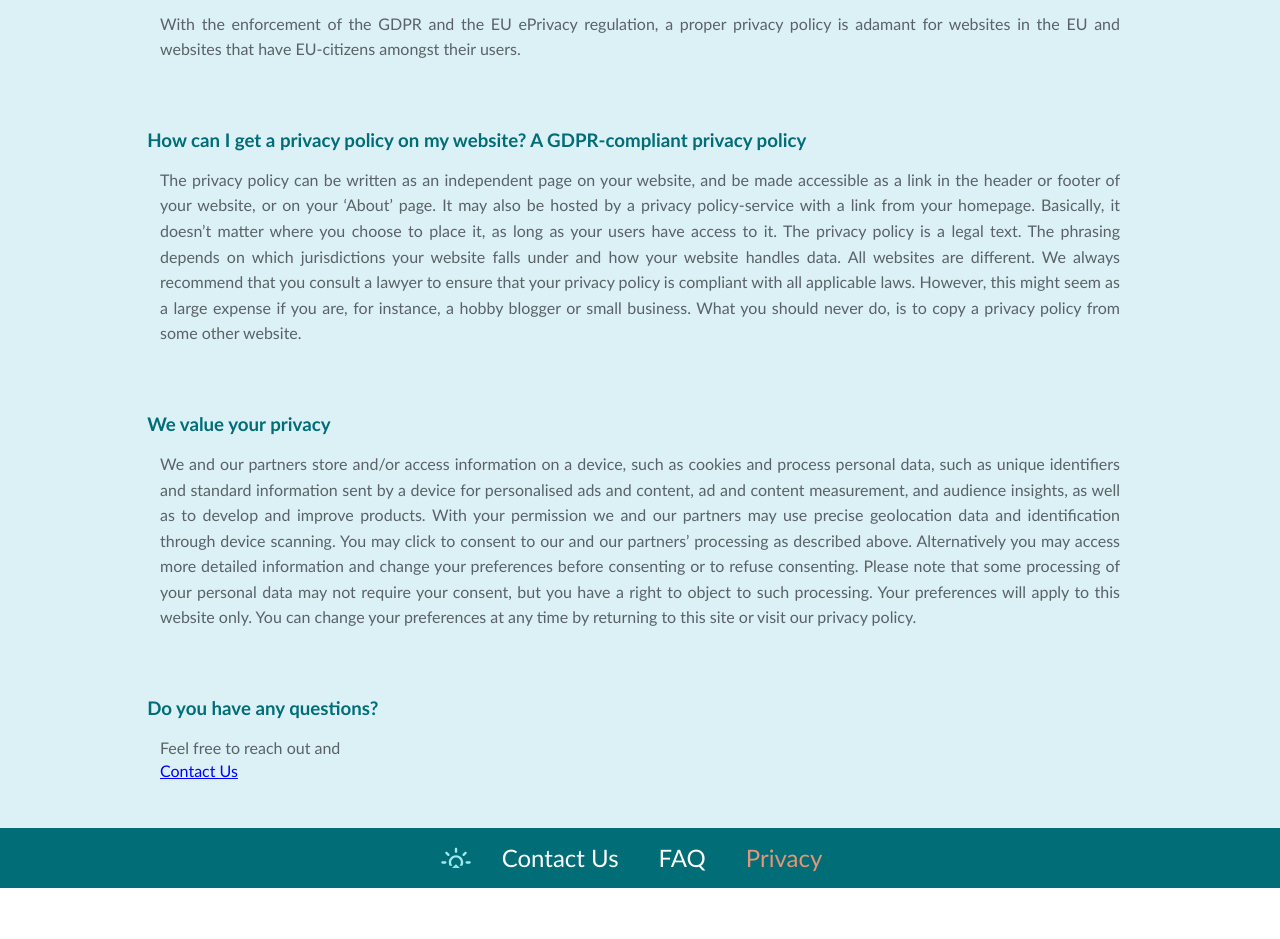
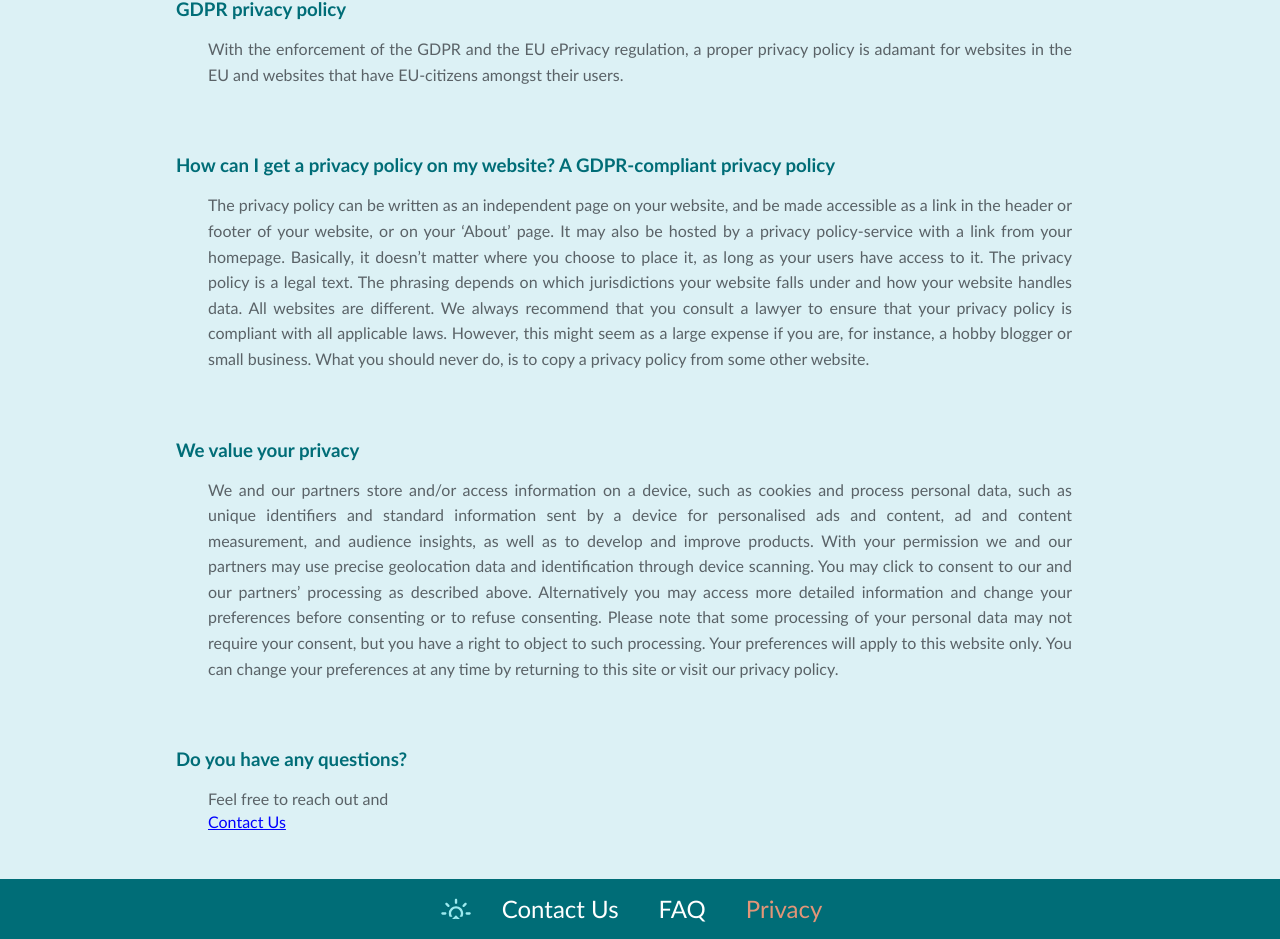
Before and after one commit to Arpadtoth100/EventHorizon, a React (Create React App) app: page /privacy in a window 1280 px wide. Shown: the part 719-1658 px from the top of the page. Before the commit the page ends 1607 px from the top, so only its background shows below. Built offline with nearby package versions, Linux system fonts and the light colour scheme; no server answers.

Commit message:
kis fixek

```diff
--- a/src/App.css
+++ b/src/App.css
@@ -63,6 +63,7 @@ textarea {
 
 .infoboxcontainer {
   display: flex;
+  margin-left: 4rem;
 }
 
 .infoboxcolumn {
@@ -72,7 +73,7 @@ textarea {
 
 .infoboxImg {
   height: 25vh;
-  width: 20vw;
+  width: 23rem;
 }
 
 .thankyoutext {
@@ -177,12 +178,6 @@ form * {
   background-color: #edf6f9;
 }
 
-/* .map-create {
-  margin-left: -2vw;
-  margin-top: -6vh;
-  height: 50rem;
-} */
-
 .search_container {
   width: 100%-240px;
   display: flex;
@@ -198,7 +193,6 @@ form * {
 .search_form {
   background-color: #edf6f9;
   padding: 1rem;
-  min-width: 10vw;
   margin-right: 2rem;
   height: 60vh;
   display: flex;
@@ -302,12 +296,6 @@ align-self: flex-start;
   text-align: left;
   font-weight: bold;
   margin-top: 3rem;
-}
-
-.contactusform {
-  background-color: #edf6f9;
-  width: 18vw;
-  margin: 20px;
 }
 
 .rowForm {
@@ -354,7 +342,6 @@ form h2 {
   display: inline-block;
   height: 30px;
   width: 15rem;
-  max-width: 20vw;
   background-color: white;
   border-radius: 3px;
   padding: 0 5px;
@@ -368,7 +355,6 @@ form h2 {
   display: inline-block;
   height: 30px;
   width: 30.5rem;
-  max-width: 30vw;
   background-color: white;
   border-radius: 3px;
   padding: 0 5px;
@@ -395,7 +381,6 @@ form h2 {
   display: block;
   height: 30px;
   width: 14.5rem;
-  max-width: 20vw;
   background-color: white;
   border-radius: 3px;
   padding: 0 10px;
@@ -604,13 +589,6 @@ form h2 {
   font-size: 24px;
 }
 
-.eventimage_container {
-  position: relative;
-  height: 41vh;
-  width: 80vw;
-  filter: blur(50px) brightness(0.9);
-}
-
 .eventpage_img {
   position: relative;
   height: 350px;
@@ -634,7 +612,7 @@ form h2 {
 
 .updateuserform {
   position: relative;
-  margin-left: 7vw;
+  margin-left: 8rem;
   margin-top: 4vh;
   margin-bottom: 4vh;
   padding-top: 50px;
@@ -682,10 +660,6 @@ form h2 {
   color: #d81159;
 }
 
-.price_input{
-  height:
-}
-
 .paginationBtns {
   width: 100%;
   list-style: none;
@@ -743,7 +717,6 @@ ul.paginationBtns {
   margin-top: 5vh;
   margin-bottom: 5vh;
   text-align: center;
-  /* margin-left: 4vw; */
 }
 
 .createevent_h3 {
@@ -1338,8 +1311,8 @@ a.active {
   font-size: 16px;
   line-height: 1.6;
   margin-top: 1rem;
-  margin-left: 5vw;
-  margin-right: 5vw;
+  margin-left: 7rem;
+  margin-right: 7rem;
 }
 
 .privacy_text h3,
@@ -1347,7 +1320,7 @@ a.active {
   color: #006d77;
   margin-bottom: 5px;
   margin-top: 3rem;
-  margin-left: 4vw;
+  margin-left: 5rem;
 }
 
 .privacy_title {
@@ -1356,7 +1329,7 @@ a.active {
 
 .contactlink {
   color: blue;
-  margin-left: 5vw;
+  margin-left: 7rem;
 }
 
 .privacylink {
@@ -1364,9 +1337,9 @@ a.active {
 }
 
 .faq_head {
-  background-image: url(./images/faqBg2.jpg);
+  background-image: url(./images/faqBg.jpg);
   height: 25vh;
-  opacity: 0.8;
+  opacity: 0.9;
   color: white;
   margin-left: 0;
   margin-top: 80px;
```
Also changed, not shown: src/images/faqBg1.jpg (deleted).
